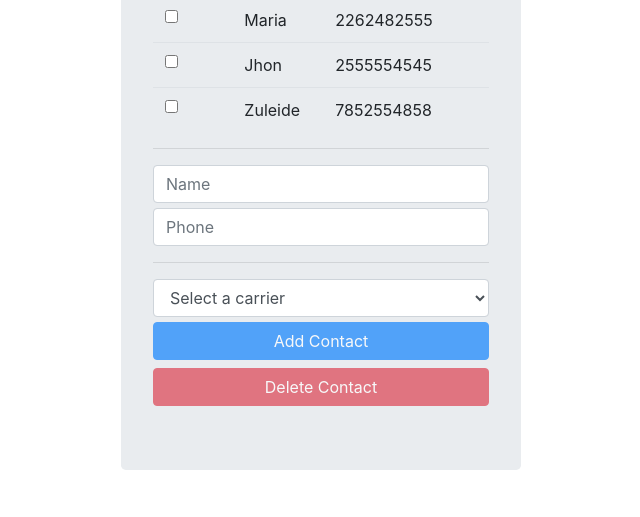
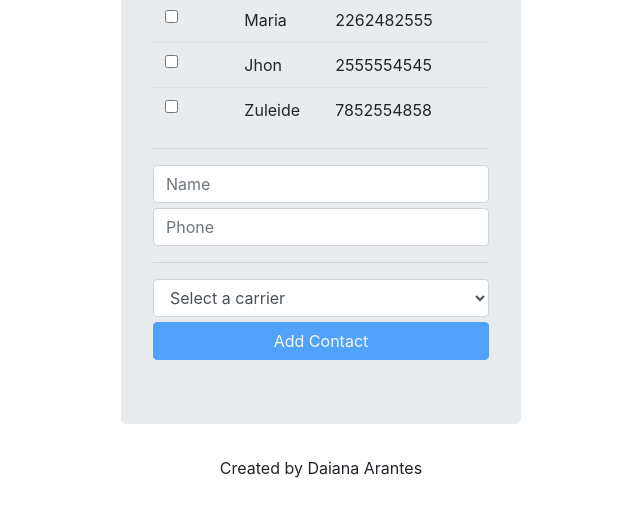
Before and after one commit to DaianaArantes/angularJS, a plain HTML site: page PhoneList/index.html in a window 1280 px wide. Shown: the part 181-698 px from the top of the page, without its empty margins (319-959 px from the left). Drawn offline with nearby package versions, Linux system fonts and the light colour scheme.

Commit message:
added footer

```diff
--- /dev/null
+++ b/PhoneList/footer.html
@@ -0,0 +1,3 @@
+<div style="text-align:center;">
+    Created by Daiana Arantes
+</div>
--- a/PhoneList/index.html
+++ b/PhoneList/index.html
@@ -60,7 +60,7 @@
     <body ng-controller="phoneListCtrl">
         <div class="jumbotron">
             <h4>{{app}}</h4>
-            <table class="table">
+            <table ng-show="contacts.length > 0" class="table">
                 <tr>
                     <th>Name</th>
                     <th>Phone</th>
@@ -81,7 +81,8 @@
                 <option value="">Select a carrier</option>
             </select>
            <button class="btn btn-primary btn-block" ng-click="addContact(contact)" ng-disabled="!contact.name || !contact.phone">Add Contact</button>
-           <button class="btn btn-danger btn-block" ng-click="deleteContact(contacts)" ng-disabled="!isContactSelected(contacts)" >Delete Contact</button>
+           <button class="btn btn-danger btn-block" ng-click="deleteContact(contacts)" ng-show="isContactSelected(contacts)" >Delete Contact</button>
         </div>
+       <div ng-include="'footer.html'"></div>
     </body>
 </html>
```
